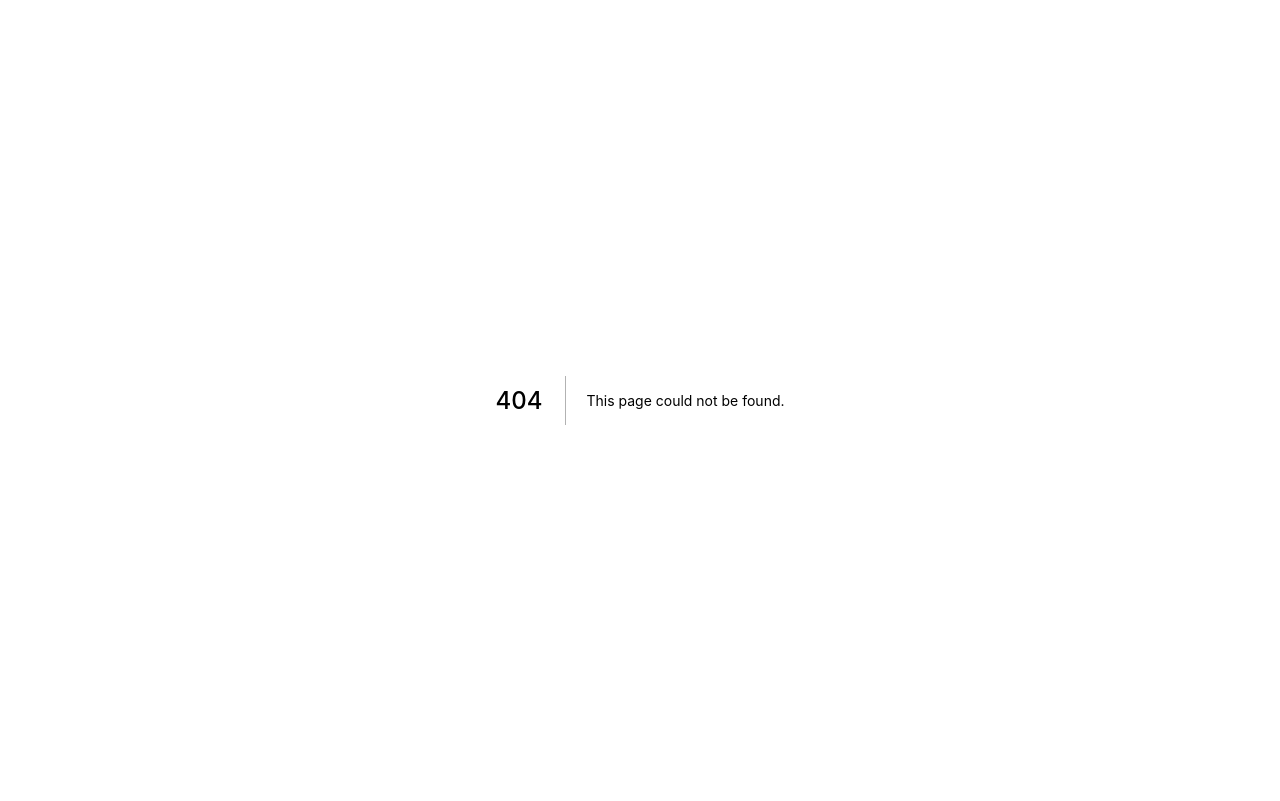
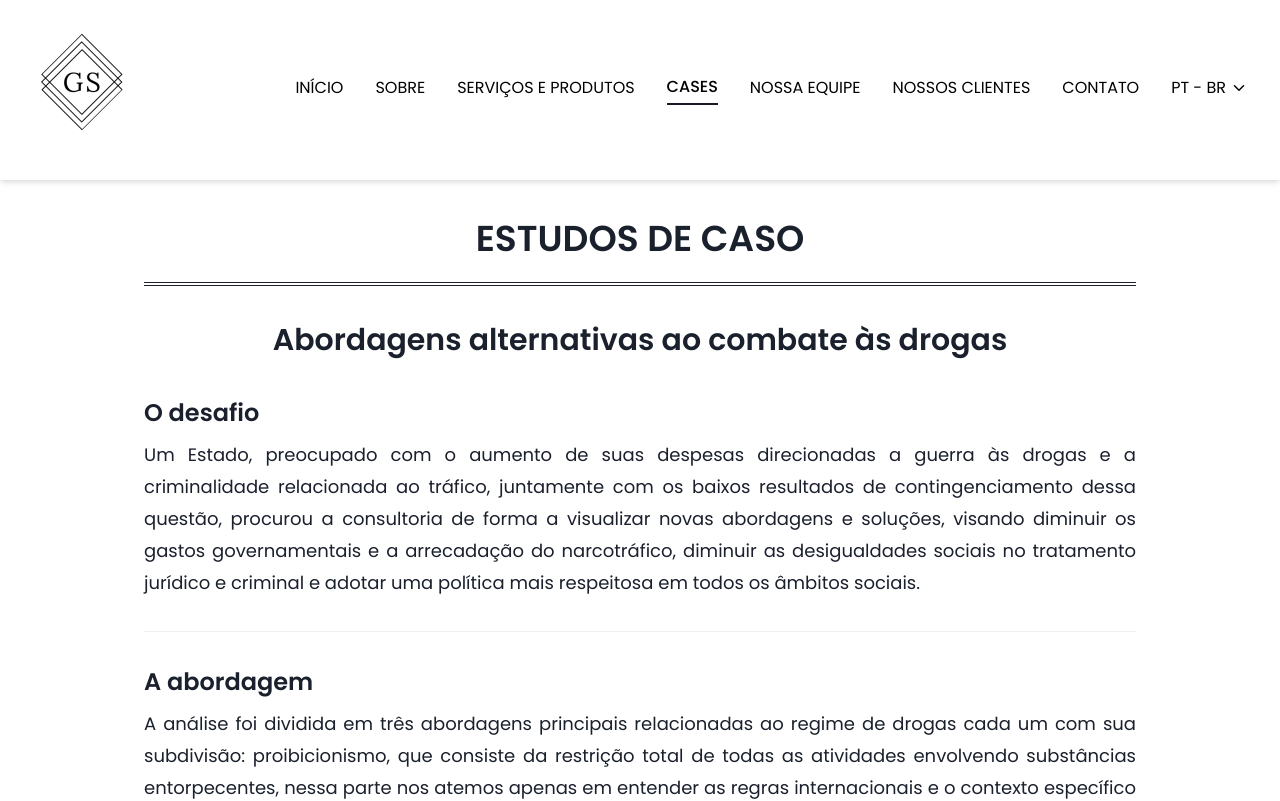
Before and after one commit to gasscoelho/greyspacecg-web, a Next.js app: page /cases in a window 1280 px wide. Before the commit this address had no page. Shown: the top 801 px of the page. Built offline with nearby package versions, Linux system fonts and the light colour scheme.

Commit message:
feat: create cases page

```diff
--- a/src/components/Header.tsx
+++ b/src/components/Header.tsx
@@ -84,7 +84,7 @@ export default function Header({ invertColors = false }, props) {
           >
             SERVIÇOS E PRODUTOS
           </MenuItem>
-          <MenuItem to="/" active={router.pathname === '/cases'}>
+          <MenuItem to="/cases" active={router.pathname === '/cases'}>
             CASES
           </MenuItem>
           <MenuItem to="/team" active={router.pathname === '/team'}>
--- /dev/null
+++ b/src/pages/cases.tsx
@@ -0,0 +1,180 @@
+import { Flex, VStack, Text, Container, Divider, Box } from '@chakra-ui/react'
+import Head from 'next/head'
+import Footer from '../components/Footer'
+import Header from '../components/Header'
+
+function Content({ title, description }) {
+  return (
+    <Box mb="8">
+      <Text
+        mt="8"
+        textAlign="start"
+        fontSize={{ base: 'xl', md: '2xl' }}
+        fontWeight="semibold"
+      >
+        {title}
+      </Text>
+      <Text mt="2" fontSize={{ base: 'md', md: 'lg' }} lineHeight="8">
+        {description}
+      </Text>
+    </Box>
+  )
+}
+
+export default function Cases() {
+  return (
+    <div>
+      <Head>
+        <title>Greyspace Consulting Group | Cases</title>
+        <link rel="icon" href="/logo-white.ico" />
+      </Head>
+
+      <div>
+        <Flex background="white" boxShadow="md">
+          <Header invertColors />
+        </Flex>
+
+        <VStack mt="8" w="full" pb="150px">
+          <Container
+            maxW={{ base: 'container.md', xl: 'container.lg' }}
+            pb="8"
+            textAlign="justify"
+          >
+            <Text
+              borderBottom="4px"
+              textAlign="center"
+              fontSize={{ base: '2xl', md: '4xl' }}
+              fontWeight="semibold"
+              pb="4"
+              borderStyle="double"
+            >
+              ESTUDOS DE CASO
+            </Text>
+
+            <Text
+              my="8"
+              fontSize={{ base: 'xl', md: '3xl' }}
+              textAlign="center"
+              w="full"
+              fontWeight="semibold"
+            >
+              Abordagens alternativas ao combate às drogas
+            </Text>
+
+            <Content
+              title="O desafio"
+              description="Um Estado, preocupado com o aumento de suas despesas direcionadas a guerra às drogas e a criminalidade relacionada ao tráfico, juntamente com os baixos resultados de contingenciamento dessa questão, procurou a consultoria de forma a visualizar novas abordagens e soluções, visando diminuir os gastos governamentais e a arrecadação do narcotráfico, diminuir as desigualdades sociais no tratamento jurídico e criminal e adotar uma política mais respeitosa em todos os âmbitos sociais."
+            />
+
+            <Divider my="8" />
+
+            <Content
+              title="A abordagem"
+              description={[
+                'A análise foi dividida em três abordagens principais relacionadas ao regime de drogas cada um com sua subdivisão: proibicionismo, que consiste da restrição total de todas as atividades envolvendo substâncias entorpecentes, nessa parte nos atemos apenas em entender as regras internacionais e o contexto específico do cliente; descriminalização, relacionada a despenalização do uso dessas substâncias, subdividido nos modelos descarcerizador, descriminalizador e sui generis e; a legalização, ou seja, a liberalização do comércio e uso de determinadas substâncias, analisada no campo medicinal e de uso adulto. A questão da redução de danos foi transversal em todo o estudo.',
+                <br></br>,
+                <br></br>,
+                'Para tanto, usamos como base as melhores práticas adotadas em países que já aplicam tais modelos alternativos. Foram analisados os casos práticos relacionados ao modelo descriminalizador de Portugal (referência no tratamento de usuários e extremamente abrangente na quantidade de substâncias) e Holanda (que possui um modelo específico adotado somente no país, o sui generis, permitindo a comercialização e arrecadação do Estado mesmo mantendo o status de ilegal das substâncias). Para o último modelo, analisamos legislações aplicadas no Uruguai (que realizou um legalização através do controle do Estado) e de alguns estados dos Estados Unidos da América (que contrariamente ao anterior, realizou o controle baseado em regras de mercado).'
+              ]}
+            />
+
+            <Divider my="8" />
+
+            <Content
+              title="O resultado"
+              description={[
+                'O maior desafio foi oferecer uma alternativa que não se contrapusesse às regras internacionais das quais o Estado é signatário, bem como uma abordagem que respondesse às necessidades específicas daquele país. Dessa forma, visto que que cada substância entorpecente têm impactos sociais, sanitários e financeiros distintos, optamos em direcionar o estudo para aquela que representava menores danos sociais e maior quantidade de apreensão, a cannabis, paralelamente essa substância representa uma alternativa de tratamento de diversas doenças.',
+                <br></br>,
+                <br></br>,
+                'A Grey Space, entende que essa questão é extremamente delicada e deve ser pensada de maneira holística. Dessa forma, facilitamos o encontro de diversos atores envolvidos nessa questão, instituições governamentais securitárias, financeiras e sanitárias, organizações da sociedade civil (contra e favoráveis a adoção de um modelo alternativo), representantes dos diversos grupos afetados (toxicodependentes, pacientes de doenças tratáveis com cannabis, comunidades tradicionais afetadas entre outros) e representantes de organizações internacionais relacionadas. Os encontros coordenados e orientados pela GreySpace resultaram em um relatório entregue ao Estado que, por meio de nossas análises, conseguiu diminuir consideravelmente seus gastos governamentais com o combate às drogas. '
+              ]}
+            />
+
+            <Box
+              mt="8"
+              ml="auto"
+              mr="auto"
+              borderBottom="2px"
+              borderStyle="solid"
+              maxW="container.sm"
+              borderColor="gray.400"
+              w="full"
+            />
+
+            <Text
+              my="8"
+              fontSize={{ base: 'xl', md: '3xl' }}
+              textAlign="center"
+              w="full"
+              fontWeight="semibold"
+            >
+              Estudo para o uso de energia renovável em prédios públicos
+            </Text>
+
+            <Content
+              title="O desafio"
+              description="Um Estado preocupado com o impacto do uso de fontes de energia não renováveis procura uma solução que atenda às suas necessidades, diminuindo as contas a longo prazo."
+            />
+
+            <Divider my="8" />
+
+            <Content
+              title="A Abordagem"
+              description="Nosso time especialista em meio ambiente fez uma primeira análise, prevendo os resultados futuros da utilização de energia solar em prédios públicos. Foi levado em consideração a funcionalidade além do valor de instalação. Para que houvesse precisão nos dados, o primeiro passo foi listar todas as propriedades que seriam atingidas pelo projeto de energia renovável. Criando grupos de prioridade e possível ordem de instalação. Posteriormente, nossos analistas elaboraram um relatório dos custos iniciais, a partir de um estudo realizado entre diferentes empresas de fornecimento do material necessário, prevendo em quanto tempo o valor inicial investido se transformaria em economia para o governo."
+            />
+
+            <Divider my="8" />
+
+            <Content
+              title="O resultado"
+              description="O maior desafio da instalação de material para captação de energia solar nos prédios públicos é o gasto inicial. Assim, a Grey Space apresentou um relatório de perspectiva de longo prazo (10 anos) para transformar a energia de todos esses prédios. Dessa forma, o impacto econômico inicial é minimizado e a instalação pode ser feita de maneira estratégica. A Grey Space elaborou um relatório entregue ao Estado que, por meio de nossas análises, iniciou o processo de mudança para a energia solar e vem seguindo o calendário de instalação visando melhorar a relação com o meio ambiente, diminuindo o impacto negativo do Estado neste e, claro, melhorando a economia da região."
+            />
+
+            <Box
+              mt="8"
+              ml="auto"
+              mr="auto"
+              borderBottom="2px"
+              borderStyle="solid"
+              maxW="container.sm"
+              borderColor="gray.400"
+              w="full"
+            />
+
+            <Text
+              my="8"
+              fontSize={{ base: 'xl', md: '3xl' }}
+              textAlign="center"
+              w="full"
+              fontWeight="semibold"
+            >
+              Country Risk Profile: análise do impacto da COVID-19 na segurança
+              cibernética
+            </Text>
+
+            <Content
+              title="O desafio"
+              description="Surge a necessidade de uma empresa de TI de encomendar um relatório de análise de risco em seus países de interesse para melhor entender o impacto da COVID-19 na segurança cibernética devido à mudança na maneira em que trabalhamos e nos comunicamos."
+            />
+
+            <Divider my="8" />
+
+            <Content
+              title="A Abordagem"
+              description="Após algumas reuniões foram delineadas alguns aspectos importantes para o relatório, de acordo com as necessidades do cliente. Montamos um grupo de trabalho com analistas selecionados para que cada uma das necessidades previamente apresentadas fosse sanada. Foram feitas pesquisas de políticas públicas de cada país gerenciadas pelo especialista da área geográfica...."
+            />
+
+            <Divider my="8" />
+
+            <Content
+              title="O resultado"
+              description="A Grey Space entregou um relatório completo e preciso de acordo com"
+            />
+          </Container>
+        </VStack>
+
+        <Footer />
+      </div>
+    </div>
+  )
+}
```
